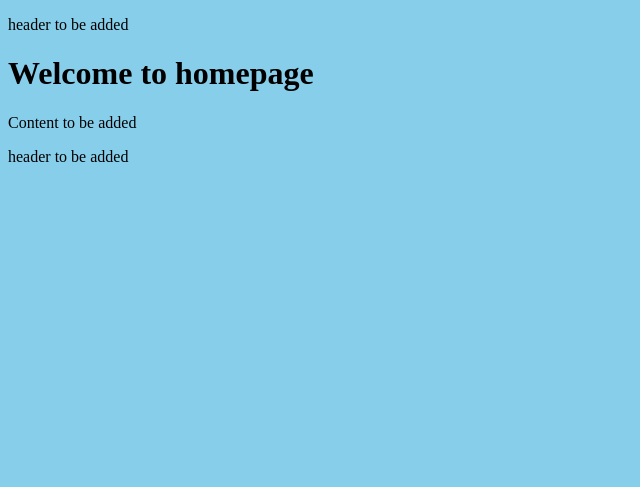
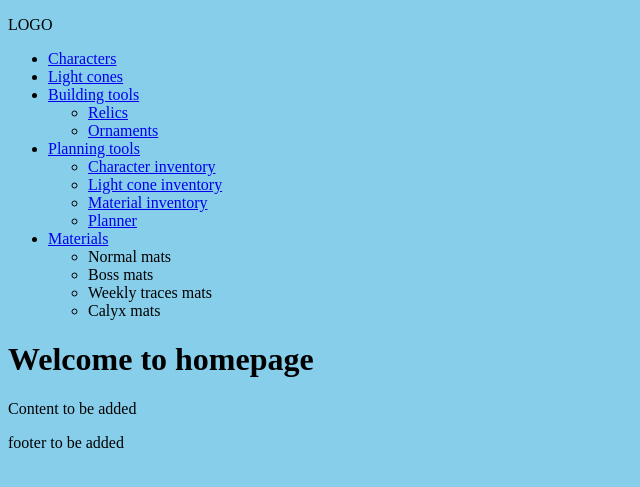
Before and after one commit to fledgless/Symfony-HSR, a Symfony app: template templates/home/index.html.twig in a window 1280 px wide. Shown: the top 487 px of the page, without its empty margins (0-640 px from the left). Run offline with Twig, Linux system fonts and the light colour scheme; the template is opened without the code that fills it, so the values that code supplies are empty; style sheets or scripts are compiled from the project's sources; some libraries are stand-ins or nearby versions.

Commit message:
added rough nav bar

```diff
--- a/src/Controller/Admin/BaseCharacterCrudController.php
+++ b/src/Controller/Admin/BaseCharacterCrudController.php
@@ -34,6 +34,7 @@ class BaseCharacterCrudController extends AbstractCrudController
                 'Nihility' => 'Nihility',
                 'Preservation' => 'Preservation',
                 'Abundance' => 'Abundance',
+                'Unknown' => 'Unknown',
             ]);
         yield ChoiceField::new('characterType')
             ->setChoices([
@@ -44,6 +45,7 @@ class BaseCharacterCrudController extends AbstractCrudController
                 'Wind' => 'Wind',
                 'Quantum' => 'Quantum',
                 'Imaginary' => 'Imaginary',
+                'Unknown' => 'Unknown',
             ]);
     }
 }
--- a/src/Controller/LightConesController.php
+++ b/src/Controller/LightConesController.php
@@ -8,7 +8,7 @@ use Symfony\Component\Routing\Attribute\Route;
 
 class LightConesController extends AbstractController
 {
-    #[Route('/light/cones', name: 'app_light_cones')]
+    #[Route('/light-cones', name: 'app_light_cones')]
     public function index(): Response
     {
         return $this->render('light_cones/index.html.twig', [
--- a/templates/base.html.twig
+++ b/templates/base.html.twig
@@ -25,7 +25,7 @@
                 </div>
             </main>
             {% block footer %}
-                {% include "/parts/header.html.twig" %}
+                {% include "/parts/footer.html.twig" %}
             {% endblock %}
         </div>
     </body>
--- a/templates/parts/header.html.twig
+++ b/templates/parts/header.html.twig
@@ -1,3 +1,33 @@
 <header>
-    <p>header to be added</p>
+    <p>LOGO</p>
+    <nav>
+        <ul>
+            <li class="main-nav-link"><a href="/characters">Characters</a></li>
+            <li class="main-nav-link"><a href="/light-cones">Light cones</a></li>
+            <li class="main-nav-link"><a href="#">Building tools</a>
+                <ul class="sub-nav">
+                    <li class="sub-nav-link"><a href="/relic-list">Relics</a></li>
+                    <li class="sub-nav-link"><a href="#">Ornaments</a></li>
+                </ul>
+            </li>
+            <li class="main-nav-link">
+                <a href="#">Planning tools</a>
+                <ul class="sub-nav">
+                    <li class="sub-nav-link"><a href="#">Character inventory</a></li>
+                    <li class="sub-nav-link"><a href="#">Light cone inventory</a></li>
+                    <li class="sub-nav-link"><a href="/inventory">Material inventory</a></li>
+                    <li class="sub-nav-link"><a href="/planner">Planner</a></li>
+                </ul>
+            </li>
+            <li class="main-nav-link">
+                <a href="#">Materials</a>
+                <ul class="sub-nav">
+                    <li class="sub-nav-link">Normal mats</li>
+                    <li class="sub-nav-link">Boss mats</li>
+                    <li class="sub-nav-link">Weekly traces mats</li>
+                    <li class="sub-nav-link">Calyx mats</li>
+                </ul>
+            </li>
+        </ul>
+    </nav>
 </header>
```
